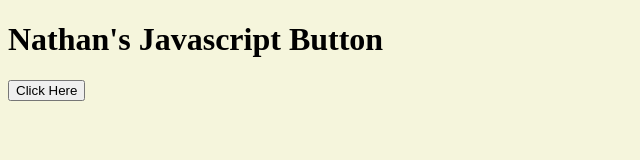
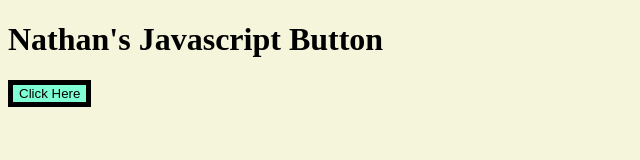
Before and after one commit to NathanTempleton/Unit-5-2, a plain HTML site: page index.html in a window 1280 px wide. Shown: the whole page, without its empty margins (0-640 px from the left). Drawn offline with Linux system fonts and the light colour scheme.

Commit message:
Fixed read.me

```diff
--- a/style.css
+++ b/style.css
@@ -2,7 +2,7 @@ body {
   background-color: beige;
 }
 
-.button {
-  border: 5px;
+#button {
+  border: 5px solid black;
   background-color: aquamarine;
 }
```
Also changed, not shown: 1 other file.
